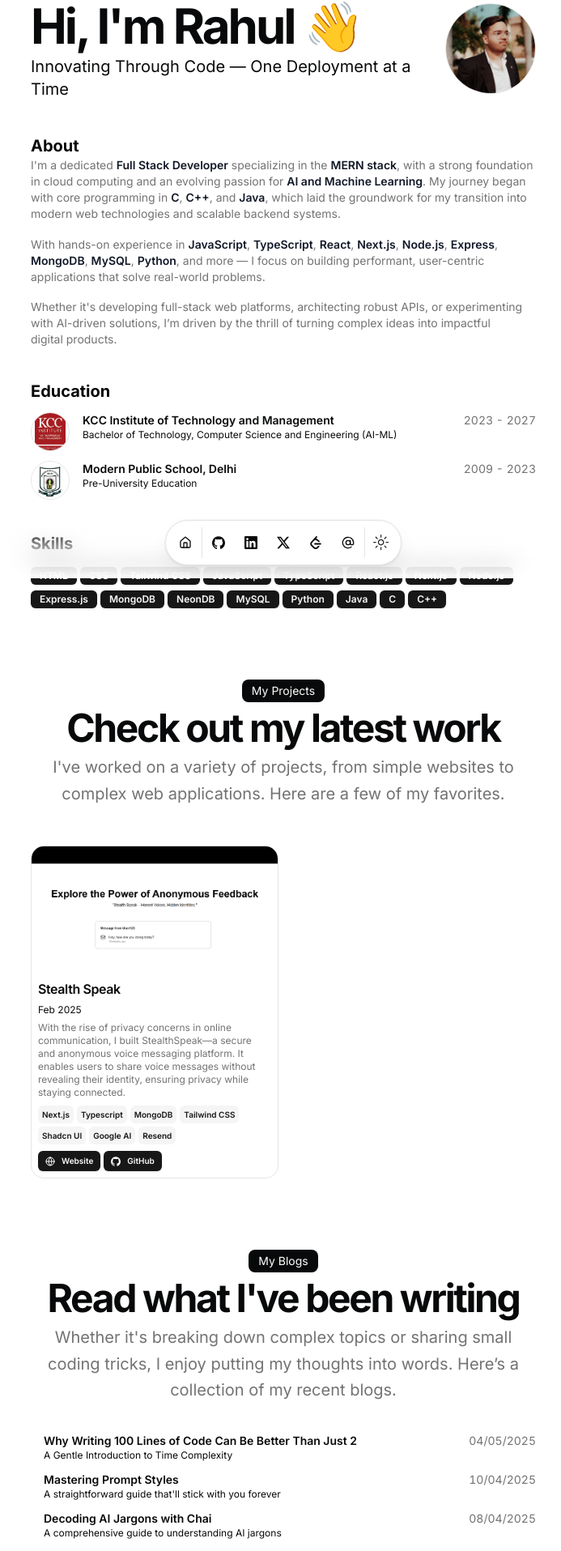
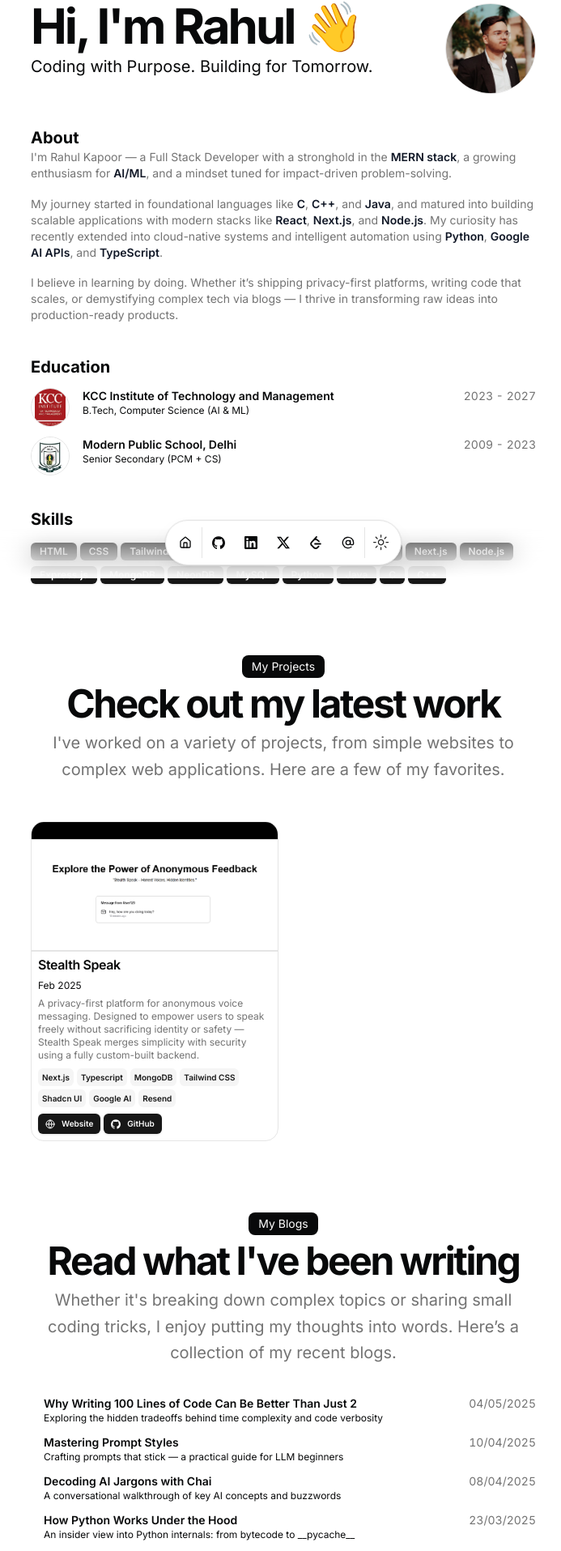
Before and after one commit to rahulkpr2510/portfolio-website, a Next.js app: page / in a window 1280 px wide. Shown: the part 86-2001 px from the top of the page at 81% size, without its empty margins (290-983 px from the left). Built offline with nearby package versions, Linux system fonts and the light colour scheme.

Commit message:
feat: enhance project card styling and update resume content for clarity and impact

```diff
--- a/src/components/project-card.tsx
+++ b/src/components/project-card.tsx
@@ -66,7 +66,7 @@ export function ProjectCard({
             alt={title}
             width={500}
             height={300}
-            className="h-40 w-full overflow-hidden object-cover object-top"
+            className="h-40 w-full overflow-hidden object-cover object-top border-b-2 border-black/10"
           />
         )}
       </Link>
--- a/src/data/resume.tsx
+++ b/src/data/resume.tsx
@@ -7,10 +7,14 @@ export const DATA = {
   url: "https://rahul-kapoor.in",
   location: "New Delhi, India",
   locationLink: "https://www.google.com/maps/place/newdelhi",
-  description:
-    "Innovating Through Code — One Deployment at a Time",
-  summary:
-    "I'm a dedicated **Full Stack Developer** specializing in the **MERN stack**, with a strong foundation in cloud computing and an evolving passion for **AI and Machine Learning**. My journey began with core programming in **C**, **C++**, and **Java**, which laid the groundwork for my transition into modern web technologies and scalable backend systems.\n\n\n With hands-on experience in **JavaScript**, **TypeScript**, **React**, **Next.js**, **Node.js**, **Express**, **MongoDB**, **MySQL**, **Python**, and more — I focus on building performant, user-centric applications that solve real-world problems.\n\n\nWhether it's developing full-stack web platforms, architecting robust APIs, or experimenting with AI-driven solutions, I’m driven by the thrill of turning complex ideas into impactful digital products.",
+  description: "Coding with Purpose. Building for Tomorrow.",
+  summary: `
+I'm Rahul Kapoor — a Full Stack Developer with a stronghold in the **MERN stack**, a growing enthusiasm for **AI/ML**, and a mindset tuned for impact-driven problem-solving.
+
+My journey started in foundational languages like **C**, **C++**, and **Java**, and matured into building scalable applications with modern stacks like **React**, **Next.js**, and **Node.js**. My curiosity has recently extended into cloud-native systems and intelligent automation using **Python**, **Google AI APIs**, and **TypeScript**.
+
+I believe in learning by doing. Whether it’s shipping privacy-first platforms, writing code that scales, or demystifying complex tech via blogs — I thrive in transforming raw ideas into production-ready products.
+  `.trim(),
   avatarUrl: "/PICTURE.png",
   skills: [
     "HTML",
@@ -91,8 +95,7 @@ export const DATA = {
     {
       school: "KCC Institute of Technology and Management",
       href: "https://kccitm.edu.in",
-      degree:
-        "Bachelor of Technology, Computer Science and Engineering (AI-ML)",
+      degree: "B.Tech, Computer Science (AI & ML)",
       logoUrl: "/fiqdo4xu.4kd.png",
       start: "2023",
       end: "2027",
@@ -100,7 +103,7 @@ export const DATA = {
     {
       school: "Modern Public School, Delhi",
       href: "https://mpsshalimarbagh.com",
-      degree: "Pre-University Education",
+      degree: "Senior Secondary (PCM + CS)",
       logoUrl: "/Modern_Public_School_1488_Logo_1.png",
       start: "2009",
       end: "2023",
@@ -112,8 +115,9 @@ export const DATA = {
       href: "https://www.stealthspeak.xyz",
       dates: "Feb 2025",
       active: true,
-      description:
-        "With the rise of privacy concerns in online communication, I built StealthSpeak—a secure and anonymous voice messaging platform. It enables users to share voice messages without revealing their identity, ensuring privacy while staying connected.",
+      description: `
+A privacy-first platform for anonymous voice messaging. Designed to empower users to speak freely without sacrificing identity or safety — Stealth Speak merges simplicity with security using a fully custom-built backend.
+      `.trim(),
       technologies: [
         "Next.js",
         "Typescript",
@@ -156,25 +160,29 @@ export const DATA = {
     {
       title: "Why Writing 100 Lines of Code Can Be Better Than Just 2",
       link: "https://why-writing-100-lines-of-code-can-be-better-than-just-2.hashnode.dev/why-writing-100-lines-of-code-can-be-better-than-just-2-a-gentle-introduction-to-time-complexity",
-      description: "A Gentle Introduction to Time Complexity",
+      description:
+        "Exploring the hidden tradeoffs behind time complexity and code verbosity",
       date: "04/05/2025",
     },
     {
       title: "Mastering Prompt Styles",
       link: "https://mastering-prompt-styles.hashnode.dev/mastering-prompt-styles-a-straightforward-guide-thatll-stick-with-you-forever",
-      description: "A straightforward guide that'll stick with you forever",
+      description:
+        "Crafting prompts that stick — a practical guide for LLM beginners",
       date: "10/04/2025",
     },
     {
       title: "Decoding AI Jargons with Chai",
       link: "https://decoding-the-jargons-of-ai-with-chai.hashnode.dev/decoding-ai-jargons-with-chai",
-      description: "A comprehensive guide to understanding AI jargons",
+      description:
+        "A conversational walkthrough of key AI concepts and buzzwords",
       date: "08/04/2025",
     },
     {
       title: "How Python Works Under the Hood",
       link: "https://how-does-python-work-under-the-hood.hashnode.dev/how-python-works-under-the-hood-understanding-pycache-and-the-python-execution-process",
-      description: "Understanding __pycache__ and the Python execution process",
+      description:
+        "An insider view into Python internals: from bytecode to __pycache__",
       date: "23/03/2025",
     },
   ],
```
